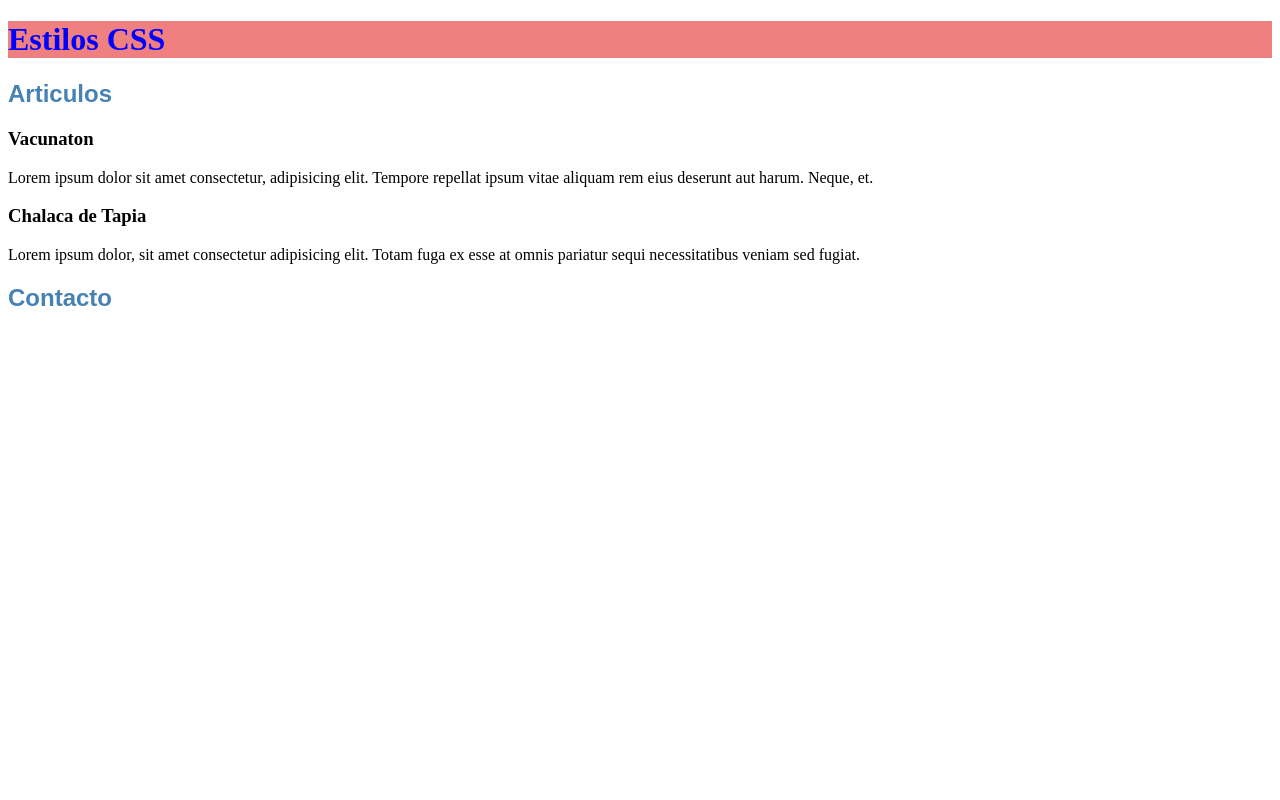
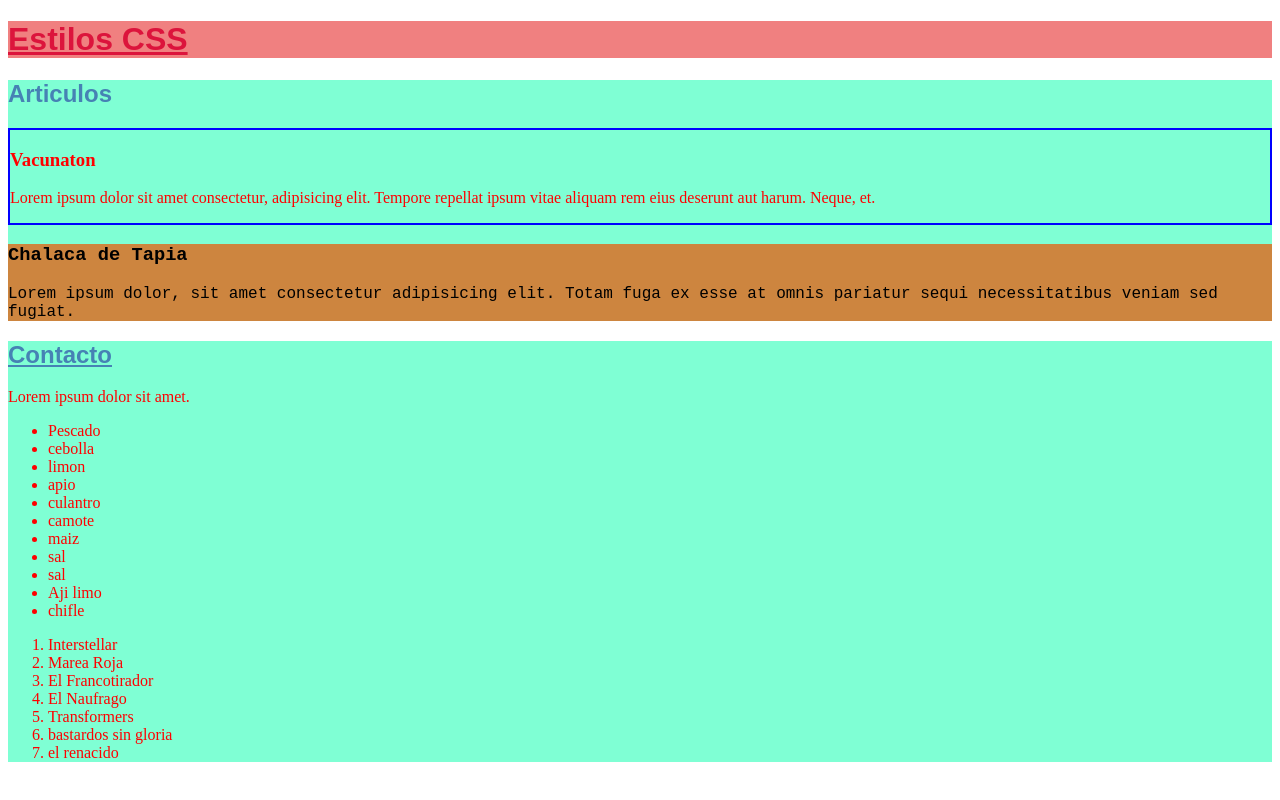
Before and after one commit to jcmorales76/repo-JuanCMorales, a plain HTML site: page TeoriaSemana2/dia2/02-css.html in a window 1280 px wide. Drawn offline with Linux system fonts and the light colour scheme.

Commit message:
listas ordenadas y vinetas

```diff
--- /dev/null
+++ b/TeoriaSemana2/dia2/02-css.css
@@ -0,0 +1,24 @@
+section{
+    background-color: aquamarine;
+}
+
+/* llamar a clases tengo que utilizar .nombre_clase*/
+.rojo{
+    color: red ;
+}
+.bordeazul{
+    border: 2px solid blue;
+}
+.sub{
+    text-decoration: underline;
+}
+
+#importante{
+    font-family:'Courier New';
+    background-color:peru;
+}
+.titulo1{
+    font-family:sans-serif;
+    text-decoration: underline;
+    color: crimson !important;
+}
--- a/TeoriaSemana2/dia2/02-css.html
+++ b/TeoriaSemana2/dia2/02-css.html
@@ -5,6 +5,7 @@
     <meta charset="UTF-8">
     <meta http-equiv="X-UA-Compatible" content="IE=edge">
     <meta name="viewport" content="width=device-width, initial-scale=1.0">
+    <link rel="stylesheet" href="02-css.css">
     <title>Document</title>
     <style>
         /* Escribir codigo CSS en el html*/
@@ -12,33 +13,60 @@
             color: steelblue;
             font-family: Arial;
         }
+        footer{
+            background-color:lightgreen;
+        }
     </style>
 </head>
 
 <body>
-    <header style="color: blue; background: lightcoral;">
-        <h1>
+    <header>
+        <h1 style="color: blue; background: lightcoral;" class="titulo1">
             Estilos CSS
         </h1>
     </header>
     <main>
         <section>
             <h2>Articulos</h2>
-            <article>
+            <article class="rojo bordeazul">
                 <h3>Vacunaton</h3>
                 <p>Lorem ipsum dolor sit amet consectetur, adipisicing elit. Tempore repellat ipsum vitae aliquam rem
                     eius deserunt aut harum. Neque, et.</p>
             </article>
-            <article>
+            <article id="importante">
                 <h3>Chalaca de Tapia</h3>
                 <p>Lorem ipsum dolor, sit amet consectetur adipisicing elit. Totam fuga ex esse at omnis pariatur sequi
                     necessitatibus veniam sed fugiat.</p>
+
             </article>
         </section>
     </main>
     <footer>
-        <section>
-            <h2>Contacto</h2>
+        <section class="rojo">
+            <h2 class="sub">Contacto</h2>
+            <p>Lorem ipsum dolor sit amet.</p>
+            <ul>
+                <li>Pescado</li>
+                <li>cebolla</li>
+                <li>limon</li>
+                <li>apio</li>
+                <li>culantro</li>
+                <li>camote</li>
+                <li>maiz</li>
+                <li>sal</li>
+                <li>sal</li>
+                <li>Aji limo</li>
+                <li>chifle</li>
+            </ul>
+            <ol>
+                <li>Interstellar</li>
+                <li>Marea Roja</li>
+                <li>El Francotirador</li>
+                <li>El Naufrago</li>
+                <li>Transformers</li>
+                <li>bastardos sin gloria</li>
+                <li>el renacido</li>
+            </ol>
         </section>
     </footer>
 </body>
```
